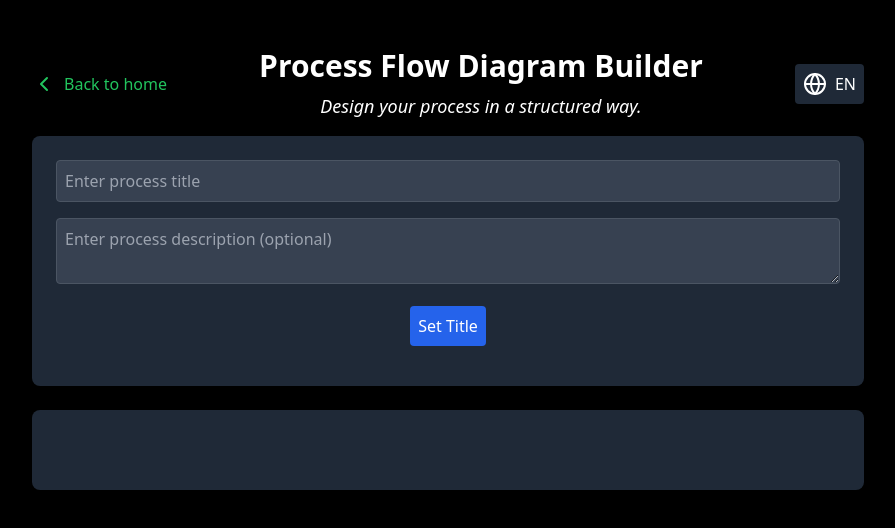
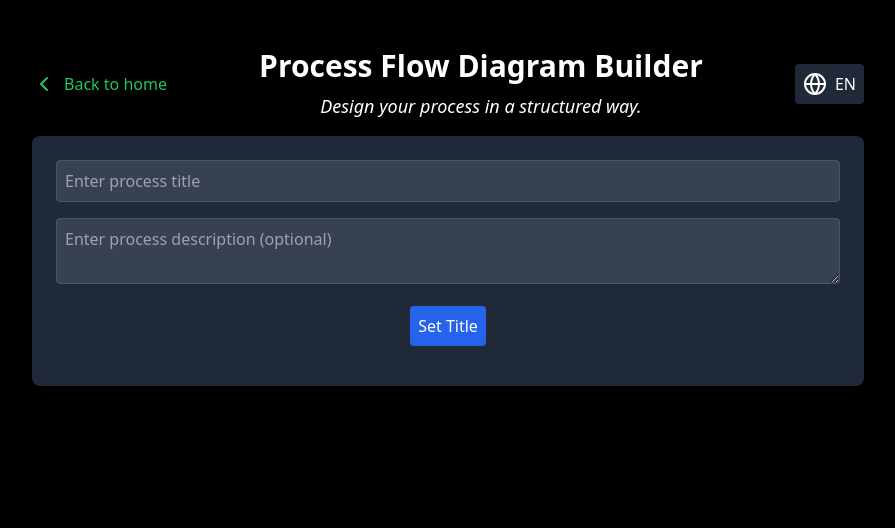
Before and after one commit to beloureiro/NS3, a React (Create React App) app: page /NS3/process-flow in a window 1280 px wide. Shown: the top 528 px of the page, without its empty margins (192-1087 px from the left). Built offline with nearby package versions, Linux system fonts and the light colour scheme.

Commit message:
Add conditional rendering for process flow section: Now, the process flow section is only displayed after the title is set. Updated relevant components and states to handle this functionality.

```diff
--- a/src/tools/ProcessFlow/ProcessFlow.js
+++ b/src/tools/ProcessFlow/ProcessFlow.js
@@ -248,11 +248,13 @@ const ProcessFlowDiagramApp = () => {
       )}
 
       {/* Renderiza o componente ProcessLevel para exibir o diagrama de fluxo de processos */}
-      <div className="w-full max-w-6xl mx-auto bg-gray-800 text-white p-6 rounded-lg shadow-lg">
-        <div className="mt-8 overflow-x-auto">
-          <ProcessLevel processes={processes} level="1" /> {/* Renderiza os processos a partir do nível 1 */}
+      {isTitleSet && ( // Conditionally render this section based on isTitleSet
+        <div className="w-full max-w-6xl mx-auto bg-gray-800 text-white p-6 rounded-lg shadow-lg">
+          <div className="mt-8 overflow-x-auto">
+            <ProcessLevel processes={processes} level="1" /> {/* Renderiza os processos a partir do nível 1 */}
+          </div>
         </div>
-      </div>
+      )}
     </div>
   );
 };
```
